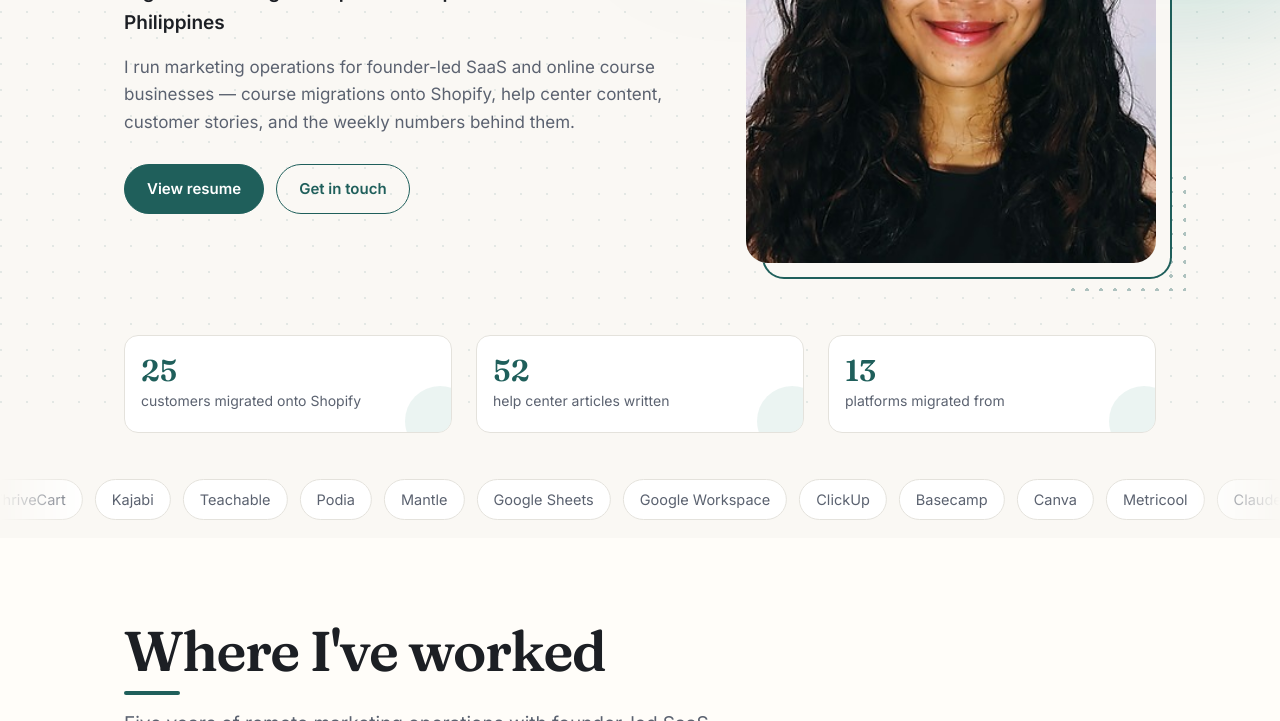
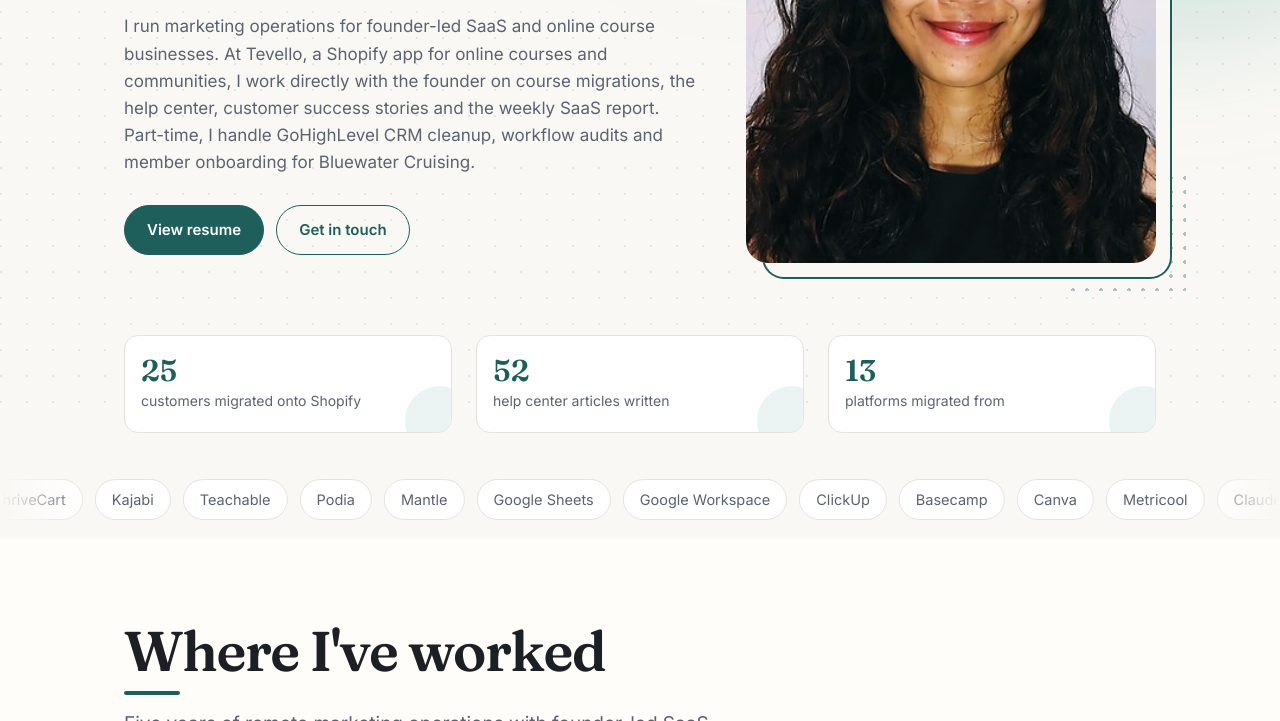
Before and after one commit to kamilleaerron/kamilleaerron.github.io, a plain HTML site: page index.html in a window 1280 px wide. Shown: the part 379-1100 px from the top of the page. Drawn offline with Linux system fonts and the light colour scheme.

Commit message:
Put the specifics back in the hero paragraph
The redesign had cut this to a single generic sentence that named
neither employer. It now says where the work happens: Tevello and what
it is, working directly with the founder, and the part-time Bluewater
CRM work.

Kept to three sentences rather than the four it had before, and worded
as cleanup and audits rather than automation setup.

Co-Authored-By: Claude Opus 5 <noreply@anthropic.com>

```diff
--- a/index.html
+++ b/index.html
@@ -358,7 +358,7 @@
       <div>
         <h1>Kamille Aerron De Guzman</h1>
         <p class="role">Digital Marketing and Operations Specialist &middot; Remote from the Philippines</p>
-        <p class="summary">I run marketing operations for founder-led SaaS and online course businesses &mdash; course migrations onto Shopify, help center content, customer stories, and the weekly numbers behind them.</p>
+        <p class="summary">I run marketing operations for founder-led SaaS and online course businesses. At Tevello, a Shopify app for online courses and communities, I work directly with the founder on course migrations, the help center, customer success stories and the weekly SaaS report. Part-time, I handle GoHighLevel CRM cleanup, workflow audits and member onboarding for Bluewater Cruising.</p>
         <div class="btns">
           <a class="btn primary" href="resume.html">View resume</a>
           <a class="btn ghost" href="#contact">Get in touch</a>
```
